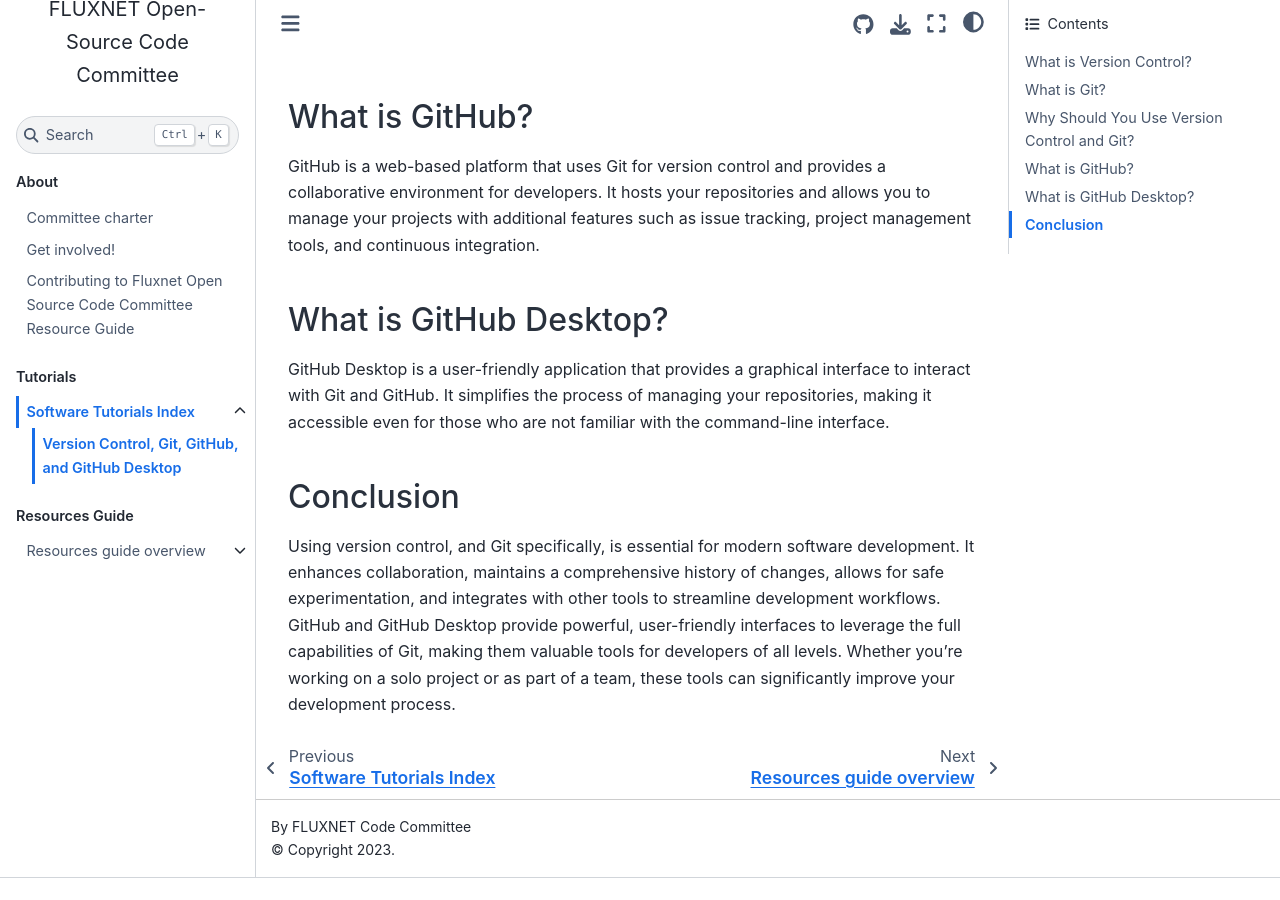
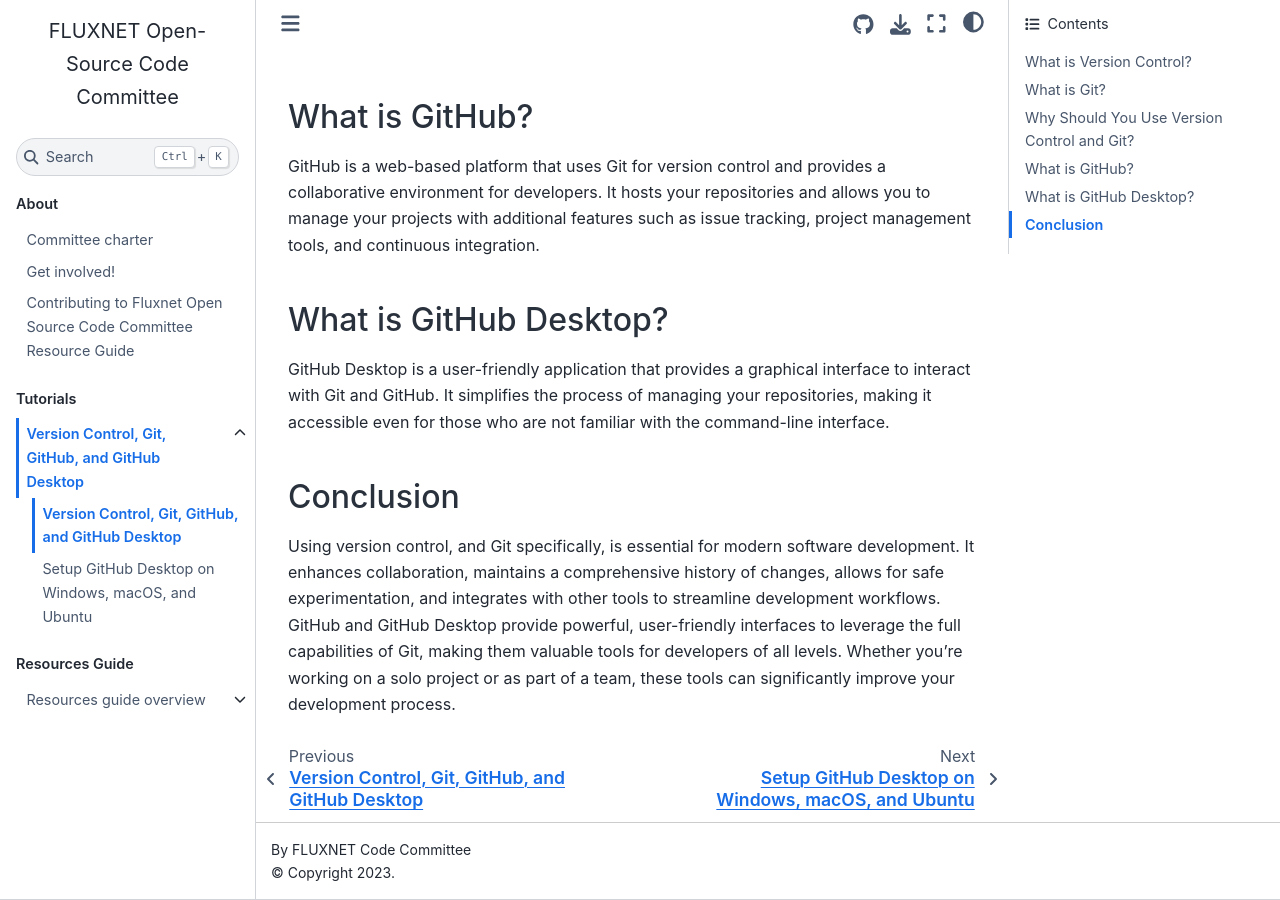
Before and after one commit to fluxnet-open-source/website, a Jupyter Book: the page built from tutorials/git/1-basics.md, in a window 1280 px wide and 900 px high, scrolled down 2111 px. Built offline with Jupyter Book 1.0.4 settings and Sphinx 7.4.7 and the Sphinx Book theme 1.1.4, drawn with Linux system fonts in a browser that asks for light colours; before the commit the page ends 2989 px from its top, so only the background shows below that.

Commit message:
Rm tutorial index in favor of each tutorial having their own index
Each tutorial has its own index for website rendering reasons. It shows up on the sidebar better currently

```diff
--- a/_toc.yml
+++ b/_toc.yml
@@ -8,9 +8,10 @@ parts:
   - file: about/contributing
 - caption: Tutorials
   chapters:
-  - file: tutorials/index
+  - file: tutorials/git/index
     sections:
     - file: tutorials/git/1-basics
+    - file: tutorials/git/2-setup
 - caption: Resources Guide
   chapters:
   - file: resources-guide/index
--- /dev/null
+++ b/tutorials/git/index.md
@@ -0,0 +1,10 @@
+# Version Control, Git, GitHub, and GitHub Desktop
+
+## What is Version Control?
+
+Version control is a system that records changes to a file or set of files over time so that you can recall specific versions later. It allows multiple people to collaborate on a project, keeps track of every modification to the code, and can help revert to a previous version if necessary, but even if you are working alone, it can make things so much easier.
+
+## Table of Contents
+
+1. [Overview of Git](1-basics.md)
+1. [Setup instructions](2-setup.md)
--- a/tutorials/index.md
+++ /dev/null
@@ -1,7 +0,0 @@
-# Software Tutorials Index
-
-Welcome to the Software Tutorials Index! Here you will find a collection of tutorials to help you get started with various software tools and platforms. Click on any of the links below to access the tutorial.
-
-## Table of Contents
-
-1. [Git, Github, and GitHub Desktop](git%2F1-basics.md)
```
